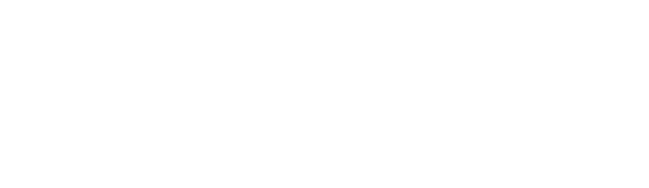
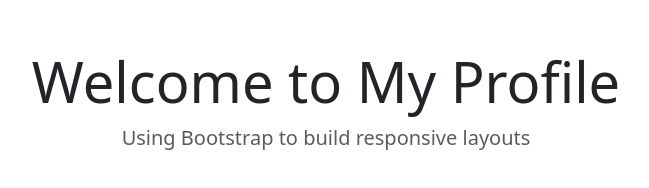
Before and after one commit to elomnnaemekaj/UCDPA-2609-Unit_9, a plain HTML site: page index.html in a window 1280 px wide. Shown: the whole page, without its empty margins (314-963 px from the left). Drawn offline with nearby package versions, Linux system fonts and the light colour scheme.

Commit message:
add initial content of html

```diff
--- a/index.html
+++ b/index.html
@@ -13,7 +13,10 @@
 
   <body>
     <div class="container py-5">
-      <!-- Content will go here -->
+      <header class="text-center mb-5">
+        <h1 class="display-4">Welcome to My Profile</h1>
+        <p class="lead text-muted">Using Bootstrap to build responsive layouts</p>
+      </header>
     </div>
   </body>
 </html>
```
